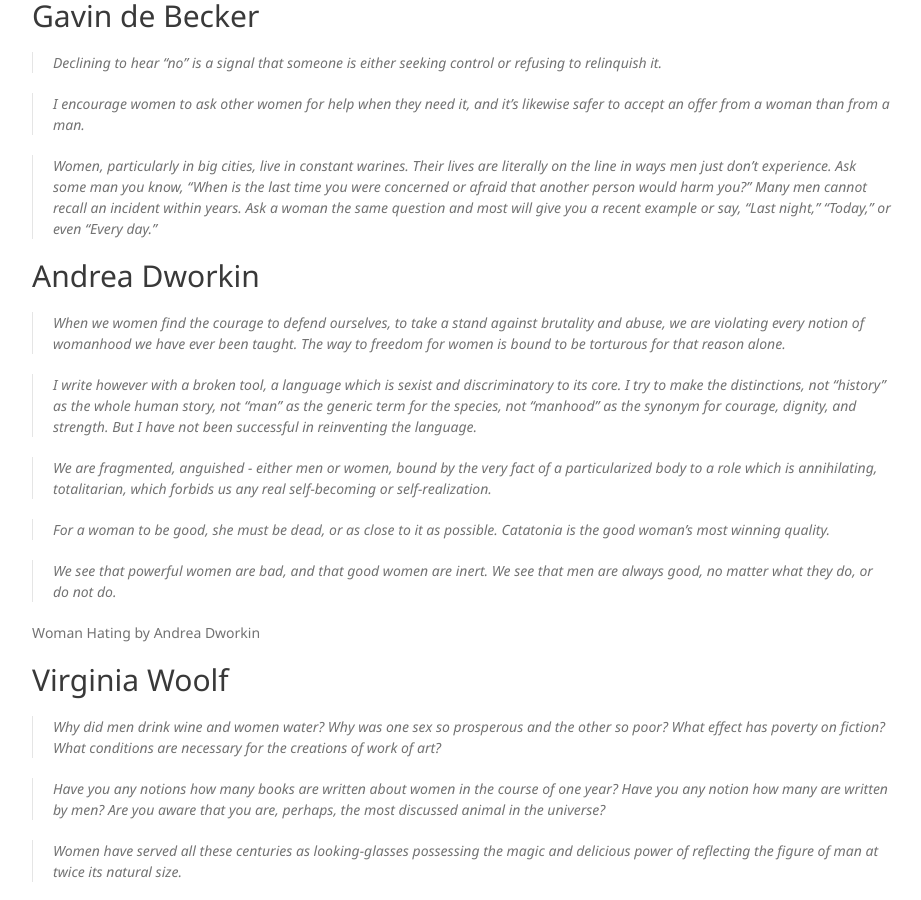
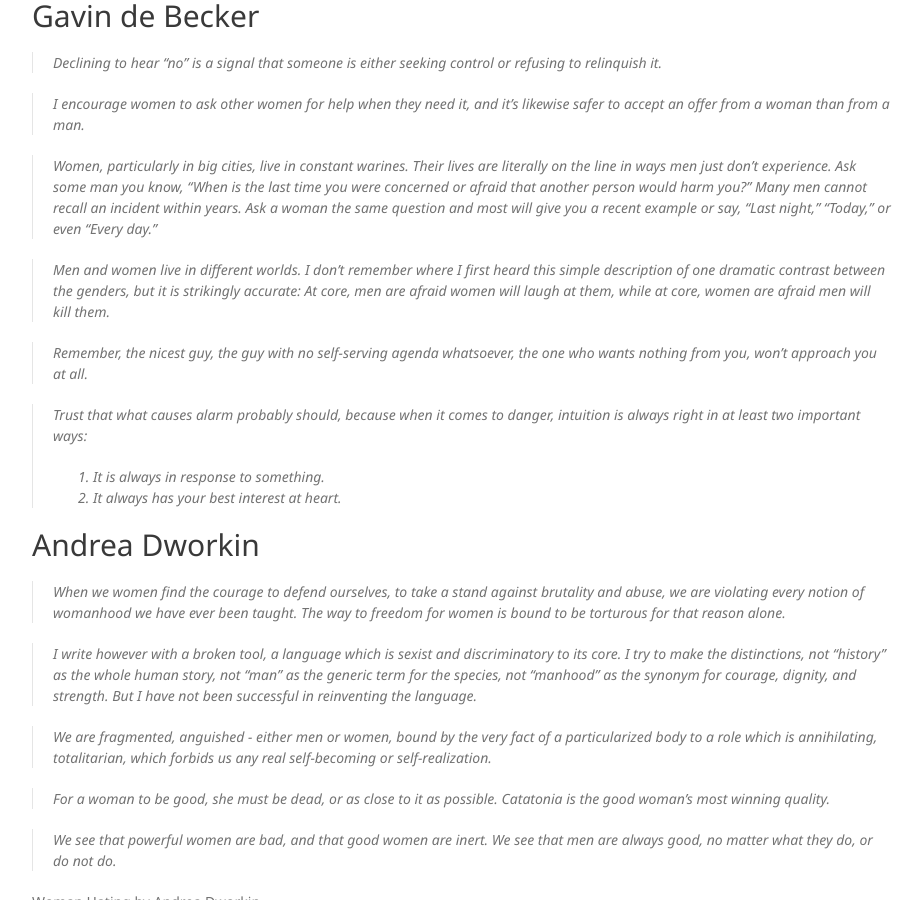
Before and after one commit to feminist-thought/feminist-thought, a Jekyll site: the page built from wiki/quotes.md, in a window 1280 px wide and 900 px high, scrolled down 316 px. Shown: the whole window, without its empty margins (338-1259 px from the left). Built offline with Jekyll 4.4.1, drawn with Linux system fonts in a browser that asks for light colours; nearby versions of some CDN libraries; our own code applies the rules of GitHub Pages for plain Markdown files.

Commit message:
Update quotes.md

```diff
--- a/wiki/quotes.md
+++ b/wiki/quotes.md
@@ -7,6 +7,14 @@
 > I encourage women to ask other women for help when they need it, and it's likewise safer to accept an offer from a woman than from a man.
 
 > Women, particularly in big cities, live in constant warines. Their lives are literally on the line in ways men just don't experience. Ask some man you know, "When is the last time you were concerned or afraid that another person would harm you?" Many men cannot recall an incident within years. Ask a woman the same question and most will give you a recent example or say, "Last night," "Today," or even "Every day."
+
+> Men and women live in different worlds. I don’t remember where I first heard this simple description of one dramatic contrast between the genders, but it is strikingly accurate: At core, men are afraid women will laugh at them, while at core, women are afraid men will kill them.
+
+> Remember, the nicest guy, the guy with no self-serving agenda whatsoever, the one who wants nothing from you, won't approach you at all.
+
+> Trust that what causes alarm probably should, because when it comes to danger, intuition is always right in at least two important ways:
+> 1. It is always in response to something.
+> 2. It always has your best interest at heart.
 
 ## Andrea Dworkin
 
```
